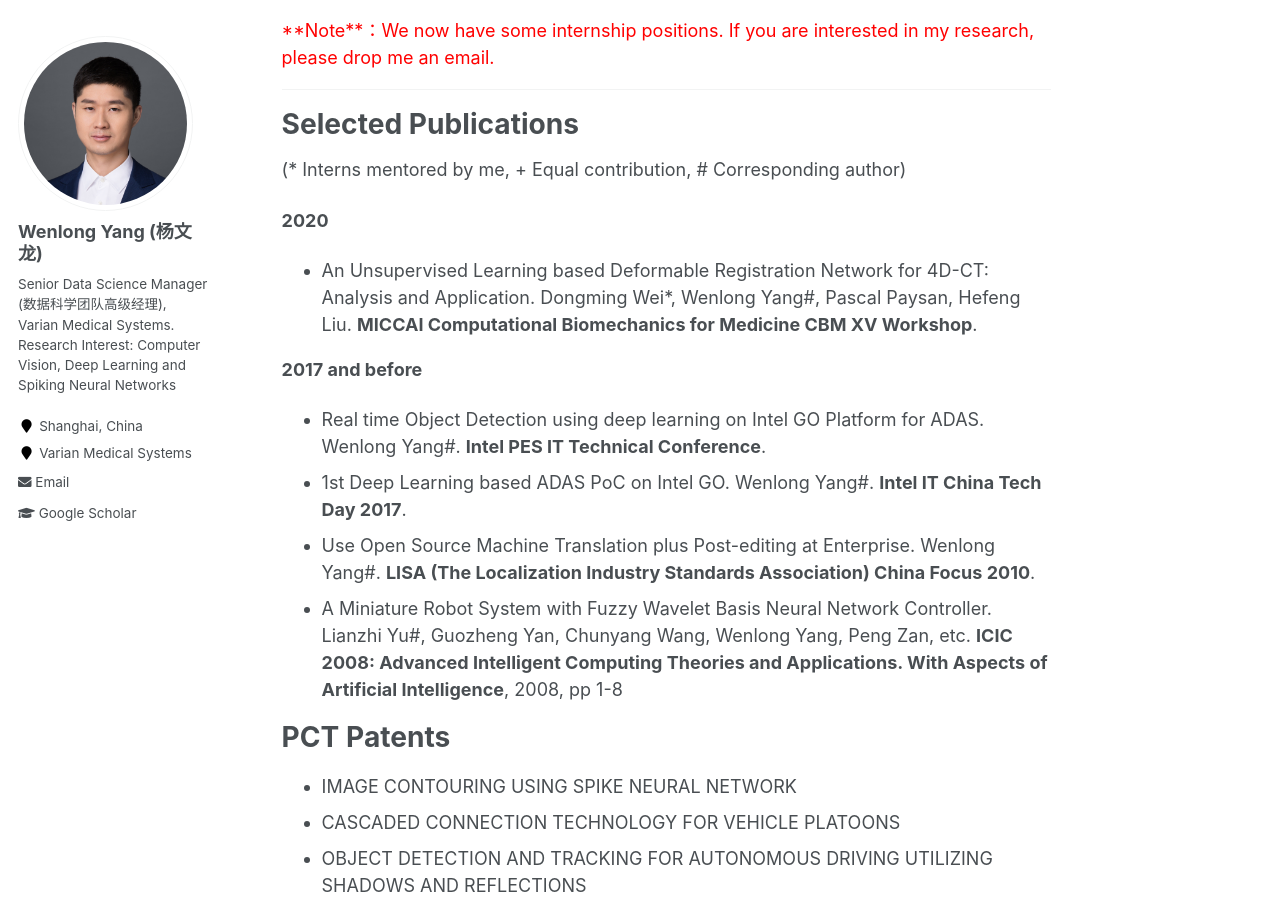
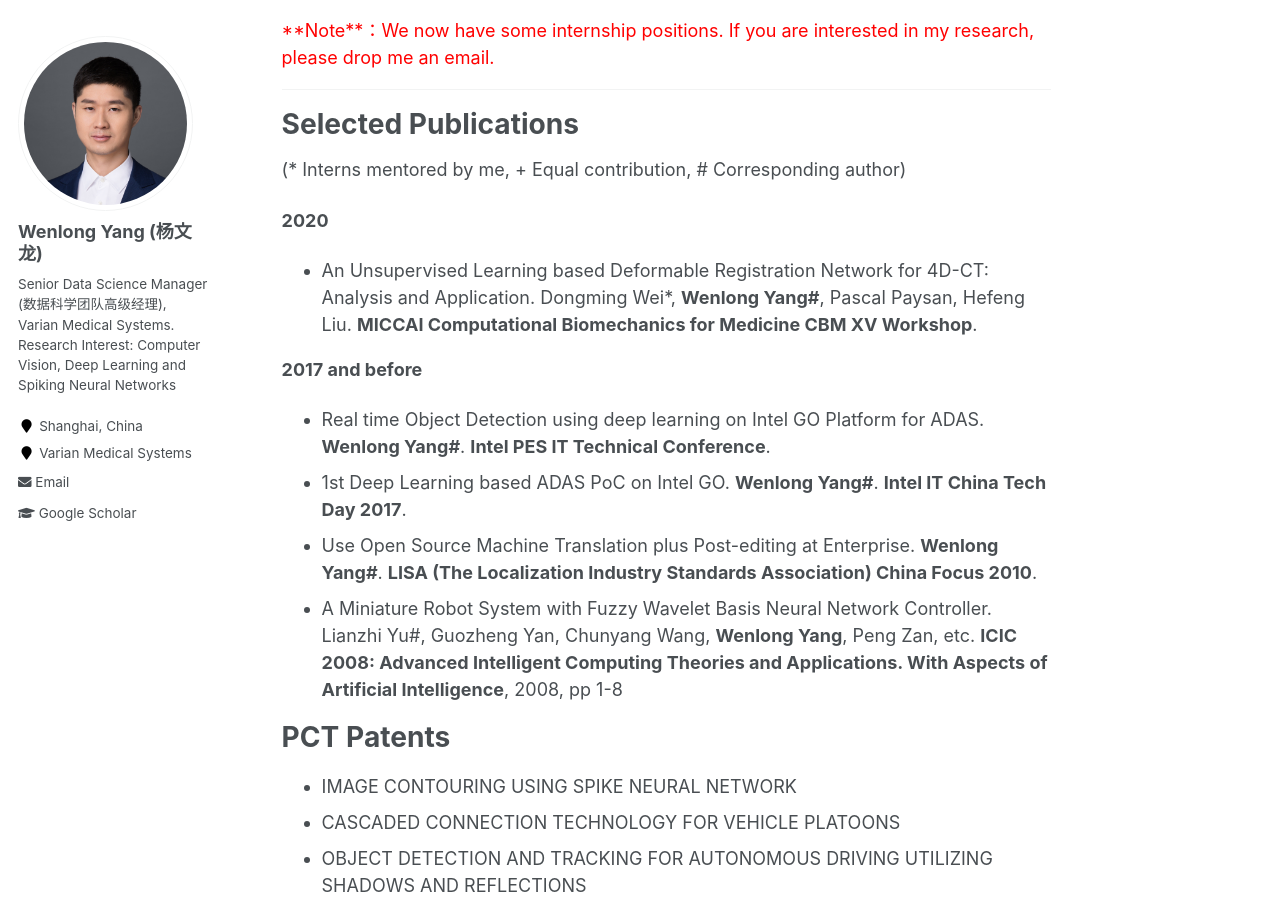
Before and after one commit to wyang22/wyang22.github.io, a Jekyll site: the page built from _pages/about.md, in a window 1280 px wide and 900 px high, scrolled down 411 px. Built offline with Jekyll 4.4.1, drawn with Linux system fonts in a browser that asks for light colours.

```diff
--- a/_pages/about.md
+++ b/_pages/about.md
@@ -23,15 +23,15 @@ Selected Publications
 
 **2020**
 
-+  An Unsupervised Learning based Deformable Registration Network for 4D-CT: Analysis and Application. Dongming Wei\*, Wenlong Yang\#, Pascal Paysan, Hefeng Liu. **MICCAI Computational Biomechanics for Medicine CBM XV Workshop**.
++  An Unsupervised Learning based Deformable Registration Network for 4D-CT: Analysis and Application. Dongming Wei\*, **Wenlong Yang\#**, Pascal Paysan, Hefeng Liu. **MICCAI Computational Biomechanics for Medicine CBM XV Workshop**.
 
 
 **2017 and before**
 
-+ Real time Object Detection using deep learning on Intel GO Platform for ADAS. Wenlong Yang\#. **Intel PES IT Technical Conference**.
-+ 1st Deep Learning based ADAS PoC on Intel GO. Wenlong Yang\#. **Intel IT China Tech Day 2017**.
-+ Use Open Source Machine Translation plus Post-editing at Enterprise. Wenlong Yang\#. **LISA (The Localization Industry Standards Association) China Focus 2010**.
-+ A Miniature Robot System with Fuzzy Wavelet Basis Neural Network Controller. Lianzhi Yu\#, Guozheng Yan, Chunyang Wang, Wenlong Yang, Peng Zan, etc. **ICIC 2008: Advanced Intelligent Computing Theories and Applications. With Aspects of Artificial Intelligence**, 2008, pp 1-8
++ Real time Object Detection using deep learning on Intel GO Platform for ADAS. **Wenlong Yang\#**. **Intel PES IT Technical Conference**.
++ 1st Deep Learning based ADAS PoC on Intel GO. **Wenlong Yang\#**. **Intel IT China Tech Day 2017**.
++ Use Open Source Machine Translation plus Post-editing at Enterprise. **Wenlong Yang\#**. **LISA (The Localization Industry Standards Association) China Focus 2010**.
++ A Miniature Robot System with Fuzzy Wavelet Basis Neural Network Controller. Lianzhi Yu\#, Guozheng Yan, Chunyang Wang, **Wenlong Yang**, Peng Zan, etc. **ICIC 2008: Advanced Intelligent Computing Theories and Applications. With Aspects of Artificial Intelligence**, 2008, pp 1-8
 
 PCT Patents
 =====
```
